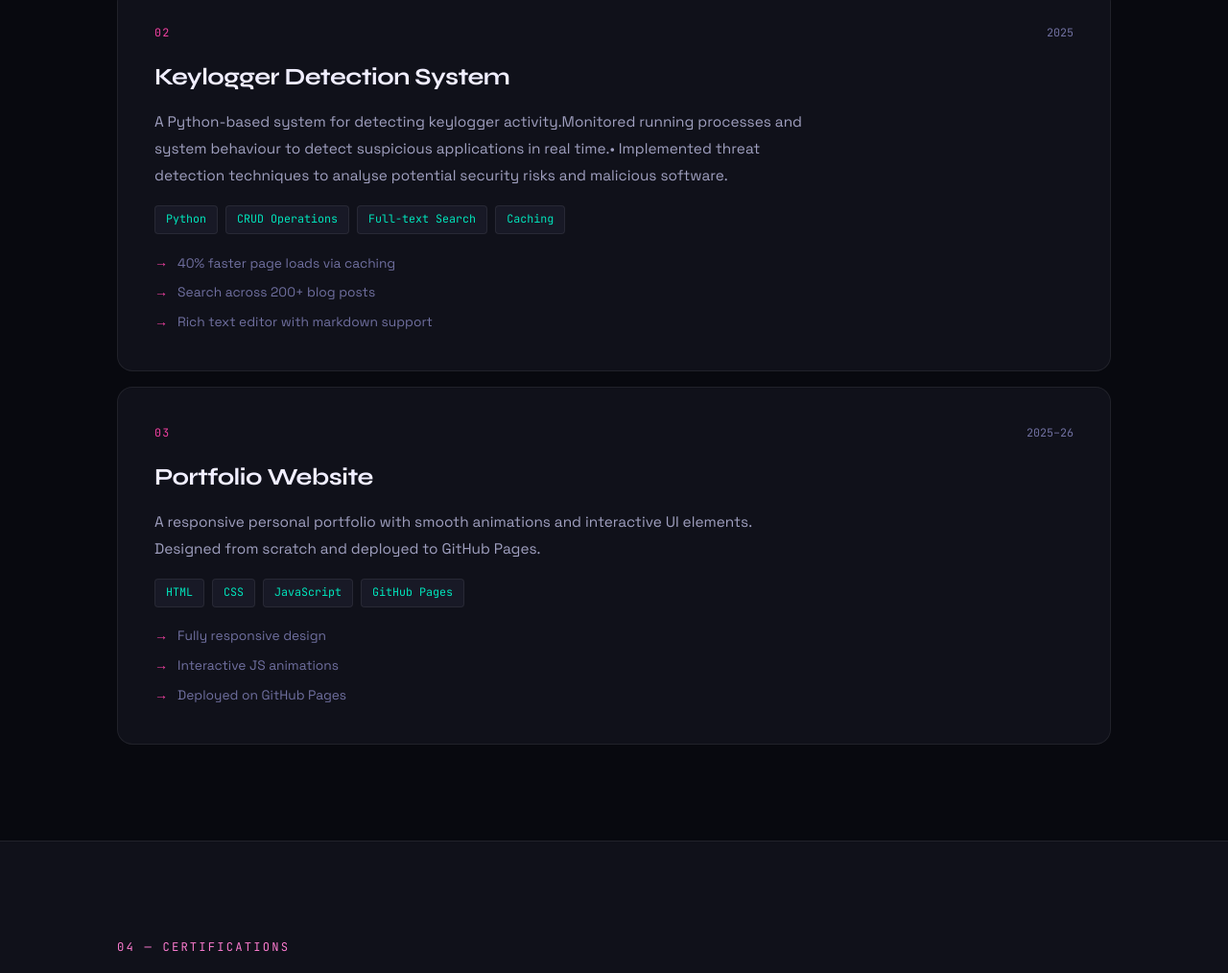
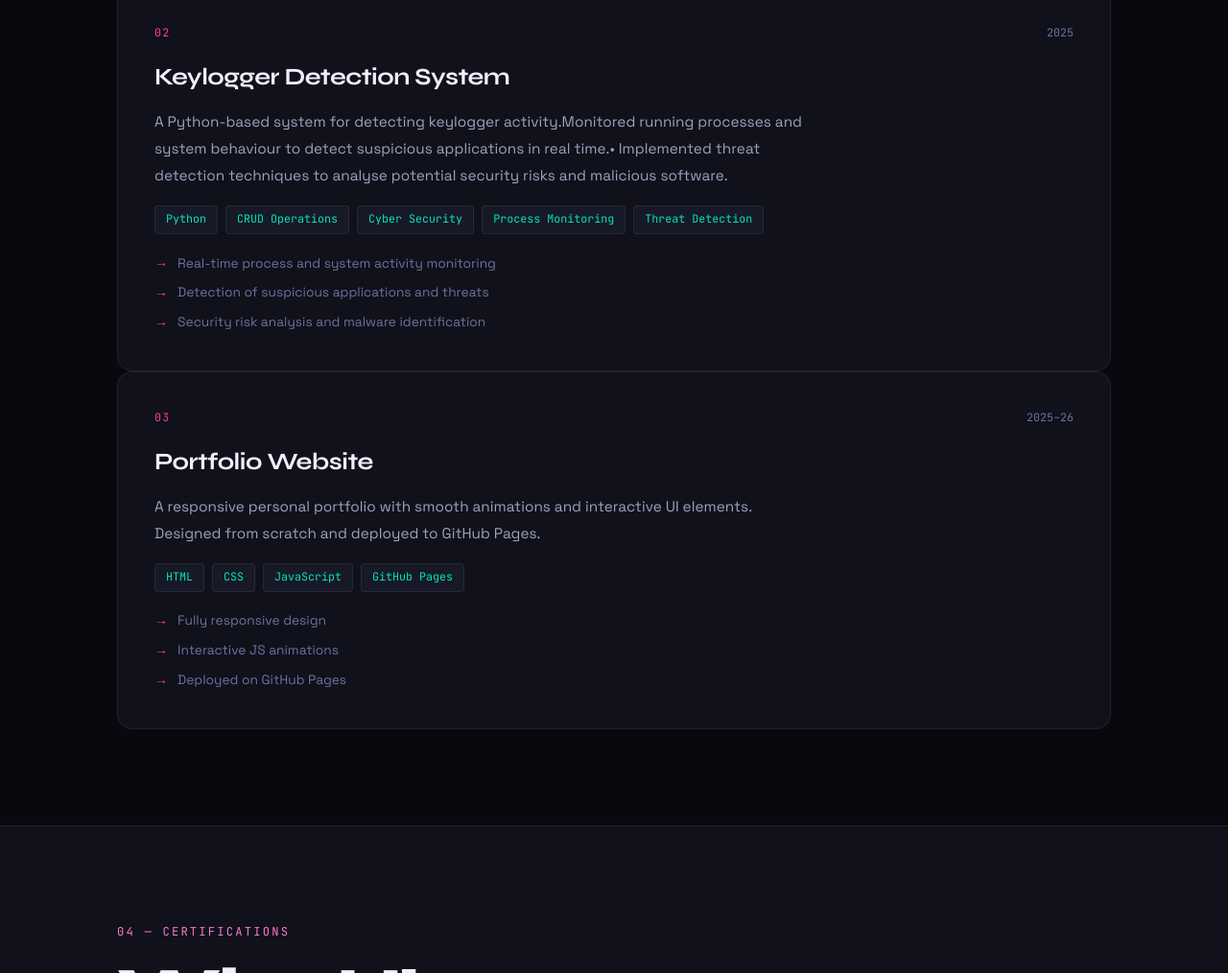
Before and after one commit to Jiyakumari04/jiya-portfolio, a plain HTML site: page index.html in a window 1280 px wide. Shown: the part 3602-4616 px from the top of the page at 96% size. Drawn offline with Linux system fonts and the light colour scheme.

Commit message:
updated description

```diff
--- a/index.html
+++ b/index.html
@@ -369,13 +369,15 @@
             </p>
             <div class="project-tech">
               <span>Python</span><span>CRUD Operations</span
-              ><span>Full-text Search</span><span>Caching</span>
+              > <span>Cyber Security</span>
+                <span>Process Monitoring</span>
+                  <span>Threat Detection</span>
             </div>
+
             <div class="project-highlights">
-              <div class="highlight">40% faster page loads via caching</div>
-              <div class="highlight">Search across 200+ blog posts</div>
-              <div class="highlight">
-                Rich text editor with markdown support
+            <div class="highlight">Real-time process and system activity monitoring</div>
+            <div class="highlight">Detection of suspicious applications and threats</div>
+            <div class="highlight">Security risk analysis and malware identification</div>
               </div>
             </div>
           </div>
```
